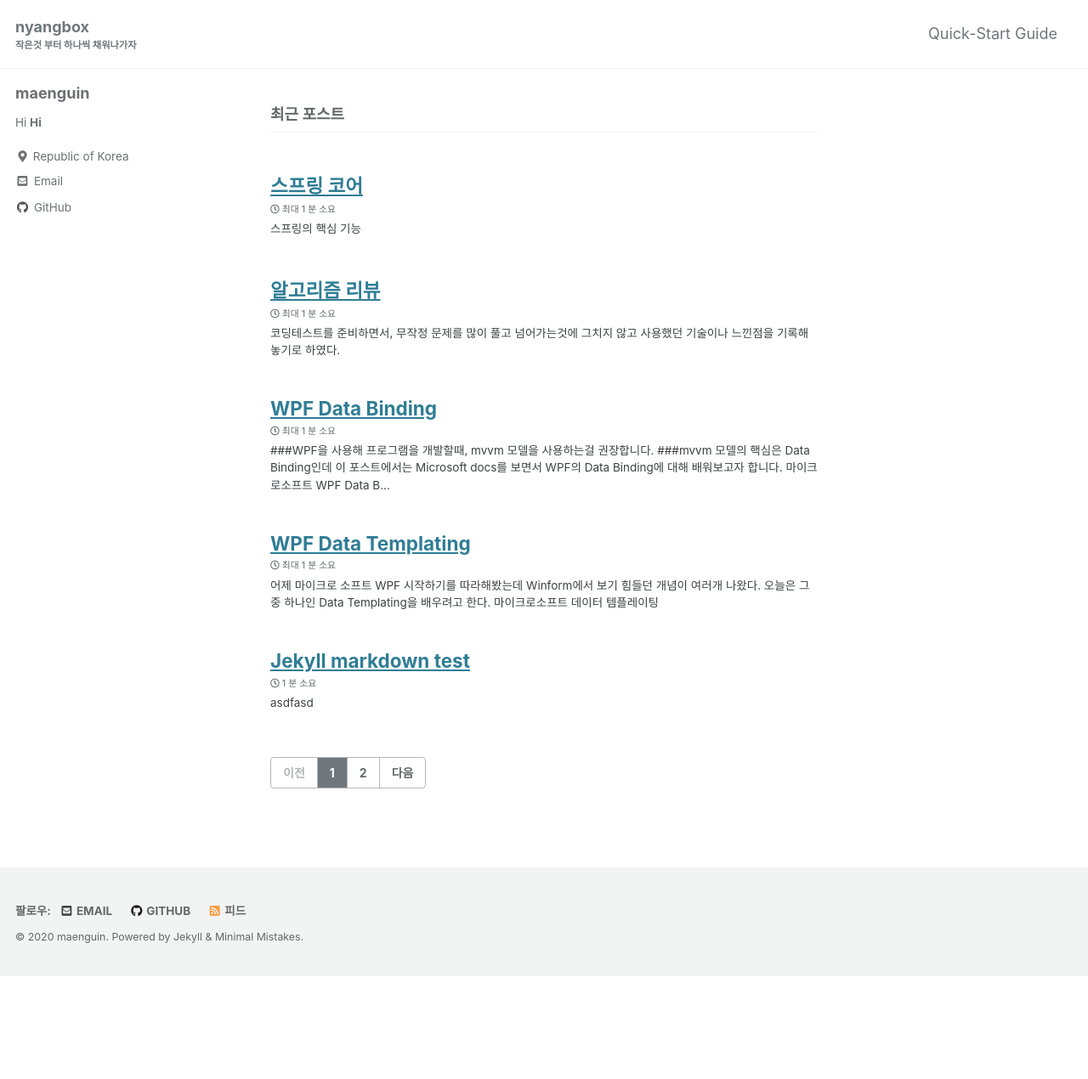
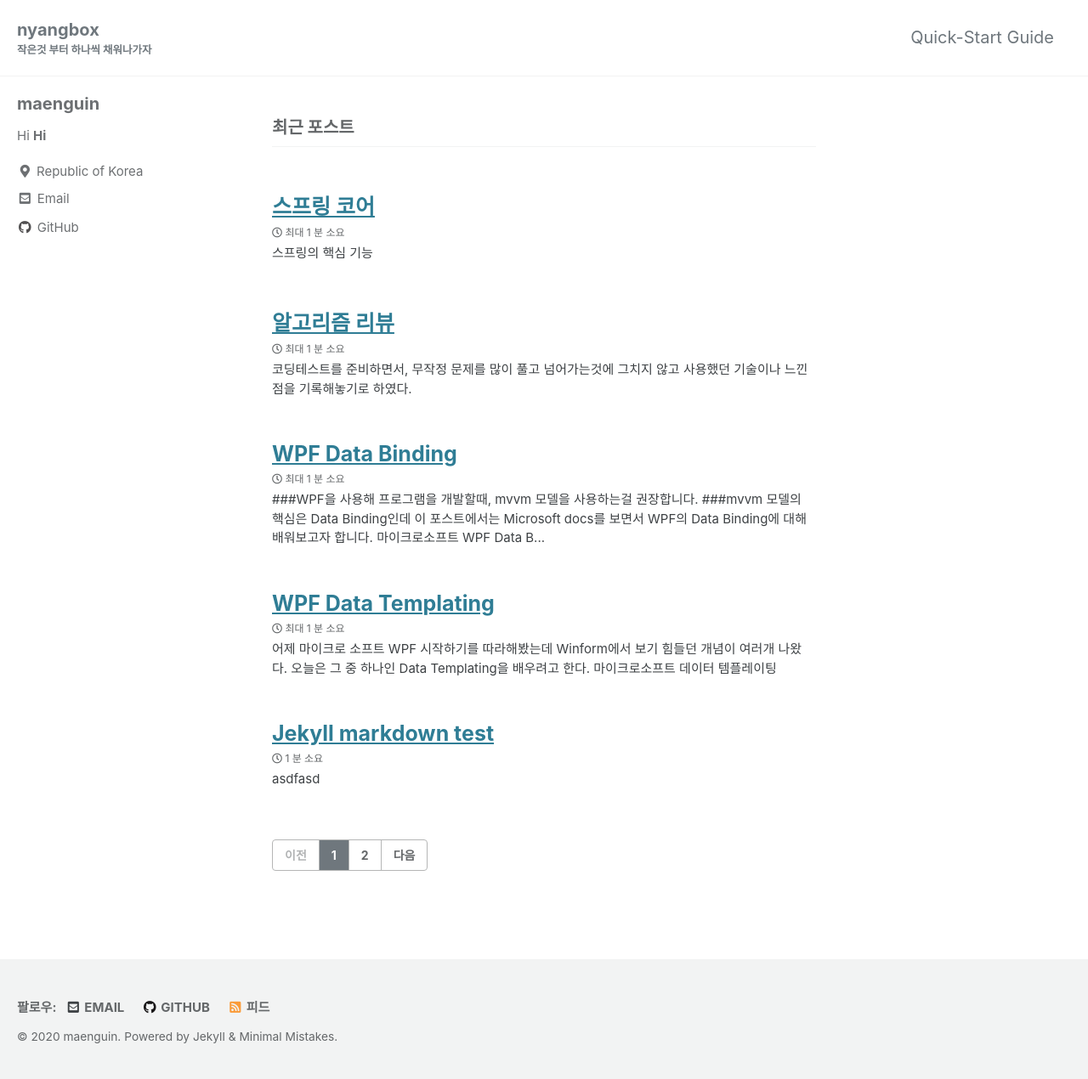
Before and after one commit to maenguin/maenguin.github.io, a Jekyll site: the page built from index.html, in a window 1280 px wide. Shown: the whole page at 85% size. Built offline with Jekyll 4.4.1, drawn with Linux system fonts in a browser that asks for light colours; cached includes are drawn as plain includes; the list of posts is cut into pages by our own code; before the commit the page ends 1149 px from its top, so only the background shows below that.

Commit message:
Update _reset.scss

```diff
--- a/_sass/minimal-mistakes/_reset.scss
+++ b/_sass/minimal-mistakes/_reset.scss
@@ -11,15 +11,15 @@ html {
   font-size: 14px;
 
   @include breakpoint($medium) {
-    font-size: 14x;
+    font-size: 16x;
   }
 
   @include breakpoint($large) {
-    font-size: 16px;
+    font-size: 18px;
   }
 
   @include breakpoint($x-large) {
-    font-size: 18px;
+    font-size: 20px;
   }
 
   -webkit-text-size-adjust: 100%;
```
